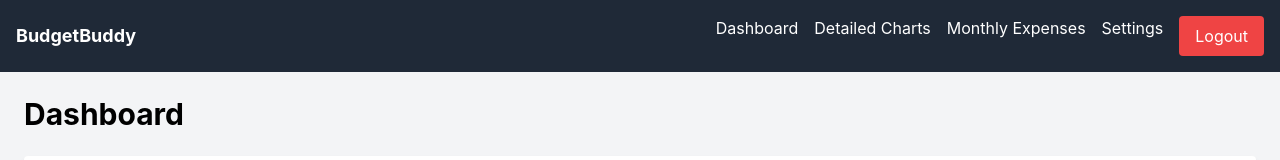
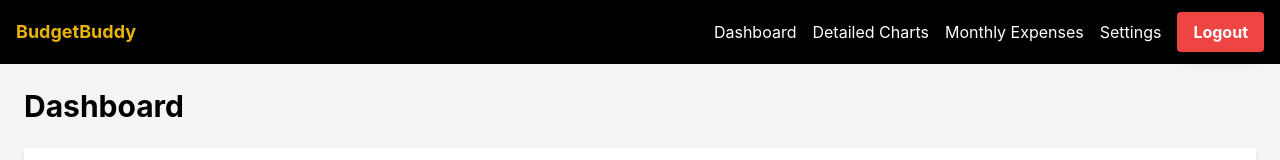
Before and after one commit to Frnn4268/BudgetBuddy, a React (Create React App) app in the folder client/: page /dashboard in a window 1280 px wide. Shown: the top 160 px of the page. Built offline with nearby package versions, Linux system fonts and the light colour scheme; no server answers; sample sign-in values are in the browser's storage.

Commit message:
Adding new styles in NavbarDashboard.js

```diff
--- a/client/src/components/NavbarDashboard.js
+++ b/client/src/components/NavbarDashboard.js
@@ -2,14 +2,23 @@ import React from 'react';
 
 const Navbar = ({ handleLogout }) => {
   return (
-    <nav className="bg-gray-800 p-4 flex justify-between items-center">
-      <div className="text-white text-lg font-bold">BudgetBuddy</div>
-      <div className="flex space-x-4">
-        <a href="/dashboard" className="text-white hover:text-yellow-500">Dashboard</a>
-        <a href="/detailed-charts" className="text-white hover:text-yellow-500">Detailed Charts</a>
-        <a href="/monthly-expenses" className="text-white hover:text-yellow-500">Monthly Expenses</a>
-        <a href="/settings" className="text-white hover:text-yellow-500">Settings</a>
-        <button onClick={handleLogout} className="bg-red-500 text-white px-4 py-2 rounded">Logout</button>
+    <nav className="bg-black p-4 h-16">
+      <div className="container mx-auto flex justify-between items-center h-full">
+        <div className="text-yellow-500 text-lg font-bold">
+          <a href="/dashboard" className="hover:text-white transition-colors duration-400">BudgetBuddy</a>
+        </div>
+        <div className="space-x-4">
+          <a href="/dashboard" className="text-white hover:text-yellow-500 transition-colors duration-300">Dashboard</a>
+          <a href="/detailed-charts" className="text-white hover:text-yellow-500 transition-colors duration-300">Detailed Charts</a>
+          <a href="/monthly-expenses" className="text-white hover:text-yellow-500 transition-colors duration-300">Monthly Expenses</a>
+          <a href="/settings" className="text-white hover:text-yellow-500 transition-colors duration-300">Settings</a>
+          <button
+            onClick={handleLogout}
+            className="bg-red-500 text-white font-bold px-4 py-2 rounded hover:bg-red-600 transition-colors duration-300 shadow-lg"
+          >
+            Logout
+          </button>
+        </div>
       </div>
     </nav>
   );
```
